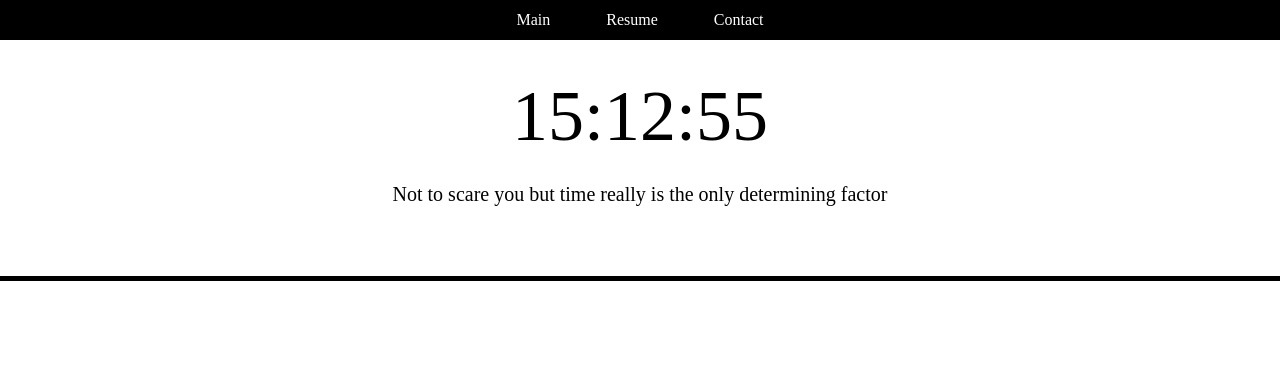
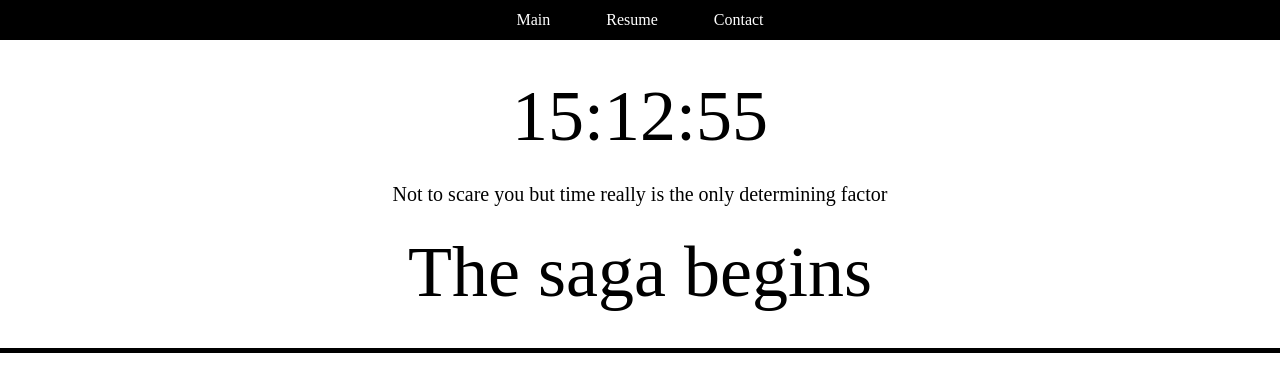
Before and after one commit to otmmn/Ot, a React (Vite) app: page / in a window 1280 px wide. Shown: the top 392 px of the page. Built offline with nearby package versions, Linux system fonts and the light colour scheme; a web font is replaced by a local one.

Commit message:
Motivational quotes included

```diff
--- a/src/Config/Quotes.js
+++ b/src/Config/Quotes.js
@@ -2,5 +2,12 @@ export const Quotes = {
   timeQuotes: [
     "Not to scare you but time really is the only determining factor",
     "Testing this funny time quote",
+    "Every second counts",
+  ],
+
+  motivationalQuotes: [
+    "The saga begins",
+    "Call me the specialist professional professor",
+    "G.O.D, father pt. 3, QBC sip lime McArthy",
   ],
 };
--- a/src/components/Main/Main.jsx
+++ b/src/components/Main/Main.jsx
@@ -6,7 +6,12 @@ export const Main = () => {
     return Math.floor(Math.random() * index);
   };
 
+  const motivationalQuotesIndex = (index) => {
+    return Math.floor(Math.random() * index);
+  };
+
   const timeQuotes = Quotes.timeQuotes;
+  const motivationalQuotes = Quotes.motivationalQuotes;
 
   return (
     <div>
@@ -15,6 +20,13 @@ export const Main = () => {
         <p className="text-xl my-7">
           {timeQuotes[timeQuotesIndex(timeQuotes.length)]}
         </p>
+        <p>
+          {
+            motivationalQuotes[
+              motivationalQuotesIndex(motivationalQuotes.length)
+            ]
+          }
+        </p>
       </div>
     </div>
   );
```
